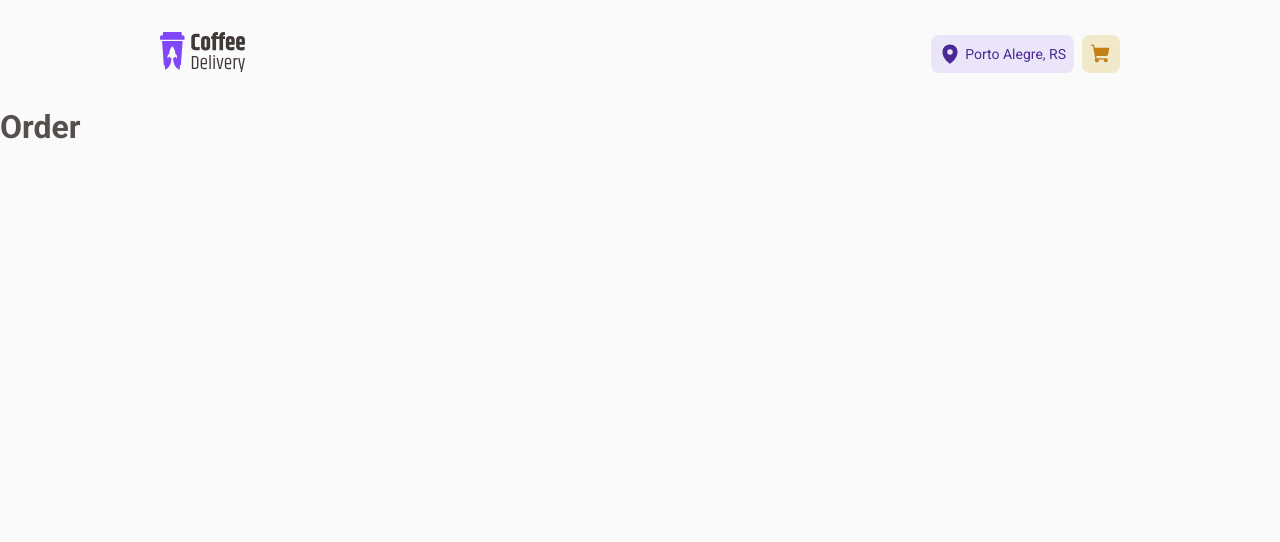
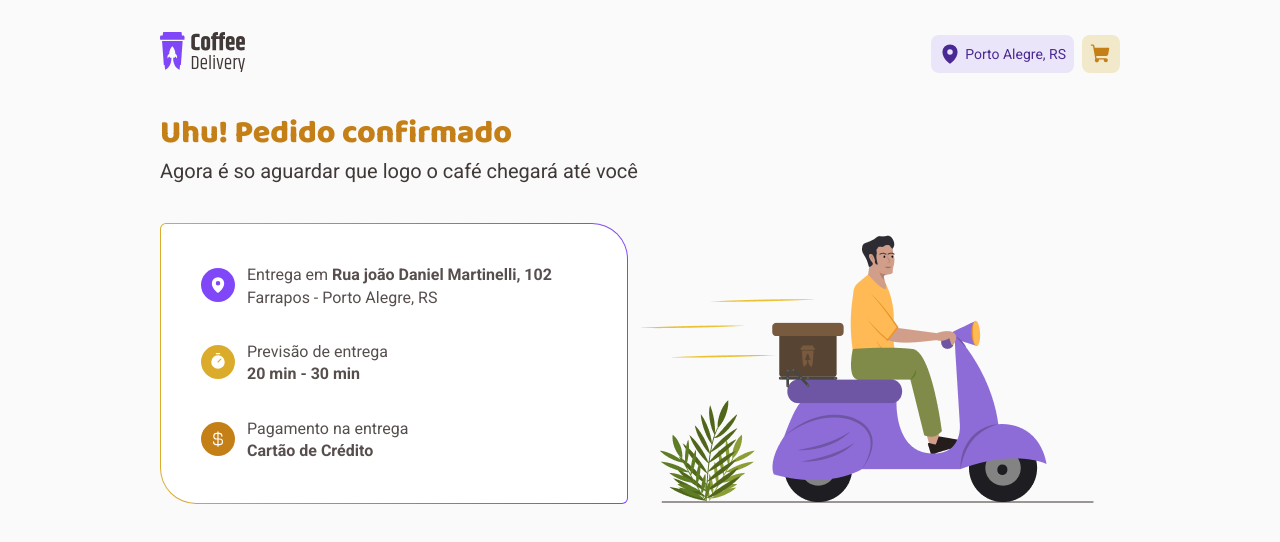
Before and after one commit to SidneyRoberto9/coffee-delivery, a React (Vite) app: page /order in a window 1280 px wide. Shown: the top 542 px of the page. Built offline with nearby package versions, Linux system fonts and the light colour scheme.

Commit message:
✨ feat: style order page

```diff
--- a/src/pages/Order/index.tsx
+++ b/src/pages/Order/index.tsx
@@ -1,9 +1,56 @@
-import { OrderContainer } from "./styles";
+import { CurrencyDollar, MapPin, Timer } from "phosphor-react";
+
+import orderLogo from "../../assets/orderLogo.png";
+import { Icon, OrderContainer, OrderMain } from "./styles";
 
 export function Order() {
   return (
     <OrderContainer>
-      <h1>Order</h1>
+      <header>
+        <strong>Uhu! Pedido confirmado</strong>
+        <p>Agora é so aguardar que logo o café chegará até você</p>
+      </header>
+
+      <OrderMain>
+        <div>
+          <span>
+            <Icon variant="purple">
+              <MapPin size={18} weight="fill" />
+            </Icon>
+            <div>
+              <p>
+                Entrega em <strong>Rua joão Daniel Martinelli, 102</strong>
+              </p>
+              <p>Farrapos - Porto Alegre, RS</p>
+            </div>
+          </span>
+
+          <span>
+            <Icon variant="yellow">
+              <Timer size={18} weight="fill" />
+            </Icon>
+            <div>
+              <p>Previsão de entrega</p>
+              <p>
+                <strong>20 min - 30 min</strong>
+              </p>
+            </div>
+          </span>
+
+          <span>
+            <Icon variant="orange">
+              <CurrencyDollar size={18} weight="fill" />
+            </Icon>
+            <div>
+              <p>Pagamento na entrega</p>
+              <p>
+                <strong>Cartão de Crédito</strong>
+              </p>
+            </div>
+          </span>
+        </div>
+        <img src={orderLogo} alt="" />
+      </OrderMain>
     </OrderContainer>
   )
 }
--- a/src/pages/Order/styles.ts
+++ b/src/pages/Order/styles.ts
@@ -1,3 +1,103 @@
 import styled from "styled-components";
 
-export const OrderContainer = styled.div``
+export const OrderContainer = styled.div`
+  width: 100%;
+  margin: 0 auto;
+  max-width: calc(100% - 20rem);
+
+  display: flex;
+  flex-direction: column;
+  align-items: flex-start;
+
+  gap: 2.5rem;
+
+  header {
+    strong {
+      font-family: 'Baloo 2', cursive;
+      font-weight: 800;
+      font-size: 2rem;
+      line-height: 1.6;
+      color: ${({ theme }) => theme['yellow-500']};
+    }
+
+    p {
+      font-size: 1.25rem;
+      font-weight: 400;
+      color: ${({ theme }) => theme['gray-800']};
+    }
+  }
+`
+
+export const OrderMain = styled.main`
+  width: 100%;
+  display: flex;
+  align-items: flex-start;
+  justify-content: space-between;
+
+  p,
+  strong {
+    font-size: 1rem;
+    font-weight: 400;
+    color: ${({ theme }) => theme['gray-700']};
+    line-height: 1.4;
+  }
+
+  strong {
+    font-weight: 700;
+  }
+
+  div:first-child {
+    width: 33rem;
+
+    display: flex;
+    flex-direction: column;
+    align-items: flex-start;
+    padding: 2.5rem;
+    gap: 2rem;
+
+    background: linear-gradient(
+          ${({ theme }) => theme.white},
+          ${({ theme }) => theme.white}
+        )
+        padding-box,
+      linear-gradient(
+          to right,
+          ${({ theme }) => theme['yellow-300']},
+          ${({ theme }) => theme['purple-300']}
+        )
+        border-box;
+    border-radius: 6px 36px;
+    border: 1px solid transparent;
+  }
+
+  span {
+    display: flex;
+    align-items: flex-start;
+    gap: 0.75rem;
+    div {
+    }
+  }
+`
+
+const ICON_VARIANT = {
+  purple: 'purple-300',
+  yellow: 'yellow-300',
+  orange: 'yellow-500',
+} as const
+
+interface IconProps {
+  variant: keyof typeof ICON_VARIANT
+}
+
+export const Icon = styled.ins<IconProps>`
+  display: flex;
+  align-items: center;
+  justify-content: center;
+  width: auto;
+  border-radius: 999px;
+  padding: 0.5rem;
+  margin-top: 0.25rem;
+
+  background: ${({ theme, variant }) => theme[ICON_VARIANT[variant]]};
+  color: ${({ theme }) => theme.white};
+`
```
Also changed, not shown: src/assets/orderLogo.png (added).
